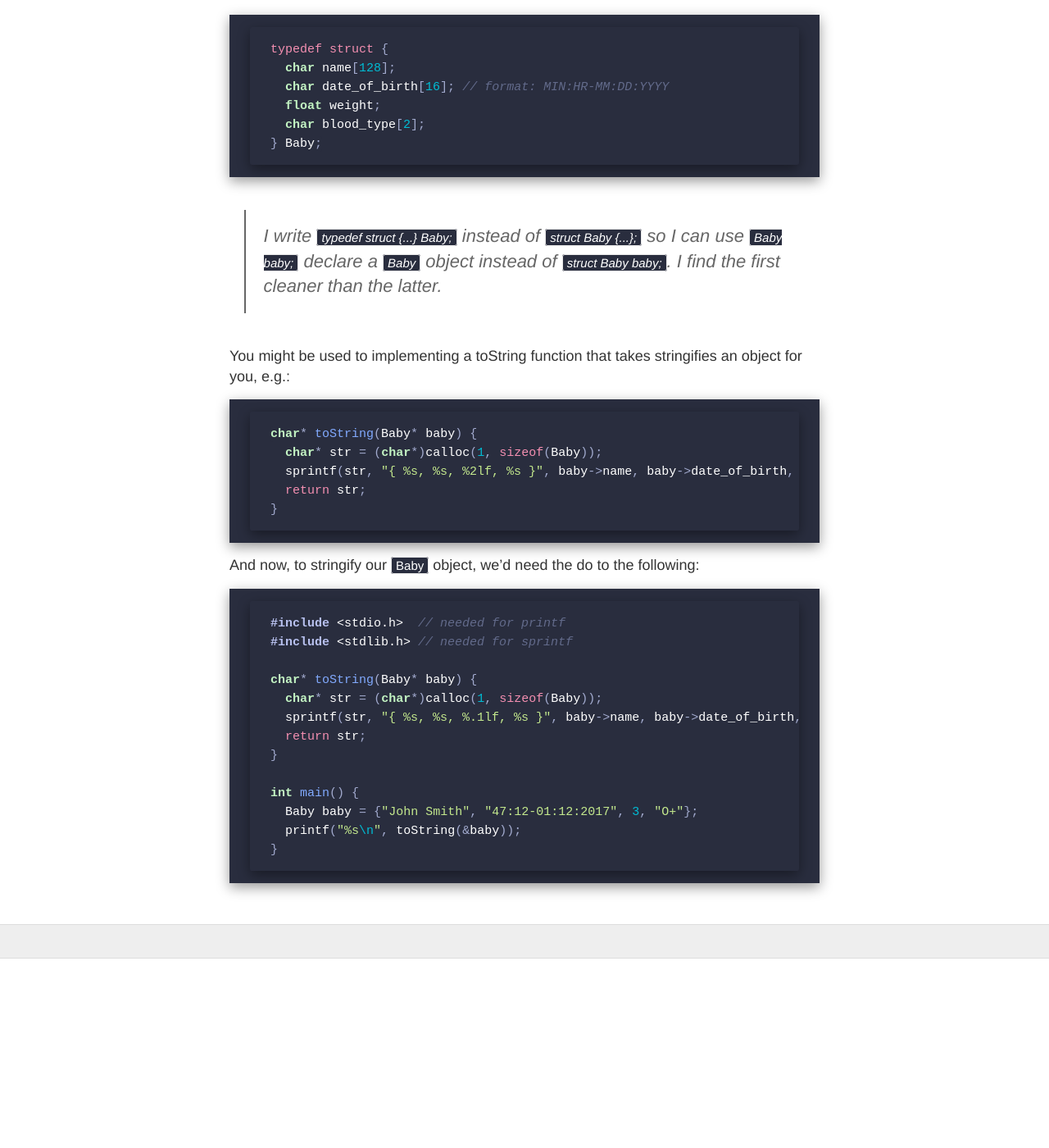
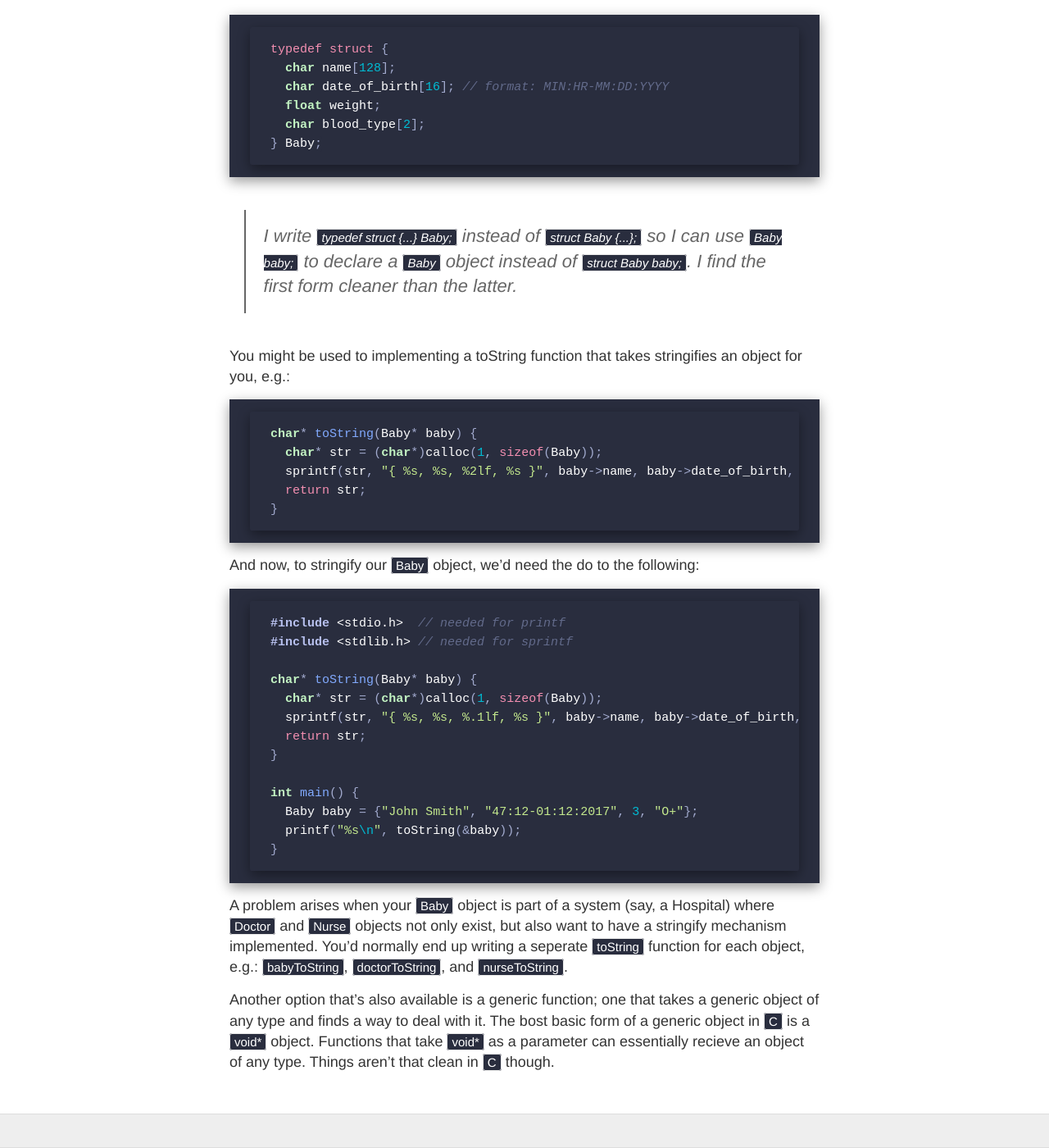
Before and after one commit to IQDevs/blog, a Jekyll site: the page built from _posts/2018-03-14-Object Oriented Programming in C.markdown, in a window 1280 px wide and 1400 px high, scrolled down 774 px. Shown: the whole window at 82% size. Built offline with Jekyll 4.4.1, drawn with Linux system fonts in a browser that asks for light colours; nearby versions of some CDN libraries; comment, search, counter and statistics services are not loaded; before the commit the page ends 1943 px from its top, so only the background shows below that.

Commit message:
Update 2018-03-14-Object Oriented Programming in C.markdown

````diff
--- a/_posts/2018-03-14-Object Oriented Programming in C.markdown
+++ b/_posts/2018-03-14-Object Oriented Programming in C.markdown
@@ -23,7 +23,7 @@ typedef struct {
 } Baby;
 ```
 
-> I write `typedef struct {...} Baby;` instead of `struct Baby {...};` so I can use `Baby baby;` declare a `Baby` object instead of `struct Baby baby;`. I find the first cleaner than the latter.
+> I write `typedef struct {...} Baby;` instead of `struct Baby {...};` so I can use `Baby baby;` to declare a `Baby` object instead of `struct Baby baby;`. I find the first form cleaner than the latter.
 
 You might be used to implementing a toString function that takes stringifies an object for you, e.g.:
 
@@ -52,3 +52,7 @@ int main() {
   printf("%s\n", toString(&baby));
 }
 ```
+
+A problem arises when your `Baby` object is part of a system (say, a Hospital) where `Doctor` and `Nurse` objects not only exist, but also want to have a stringify mechanism implemented. You'd normally end up writing a seperate `toString` function for each object, e.g.: `babyToString`, `doctorToString`, and `nurseToString`.
+
+Another option that's also available is a generic function; one that takes a generic object of any type and finds a way to deal with it. The bost basic form of a generic object in `C` is a `void*` object. Functions that take `void*` as a parameter can essentially recieve an object of any type. Things aren't that clean in `C` though.
````
